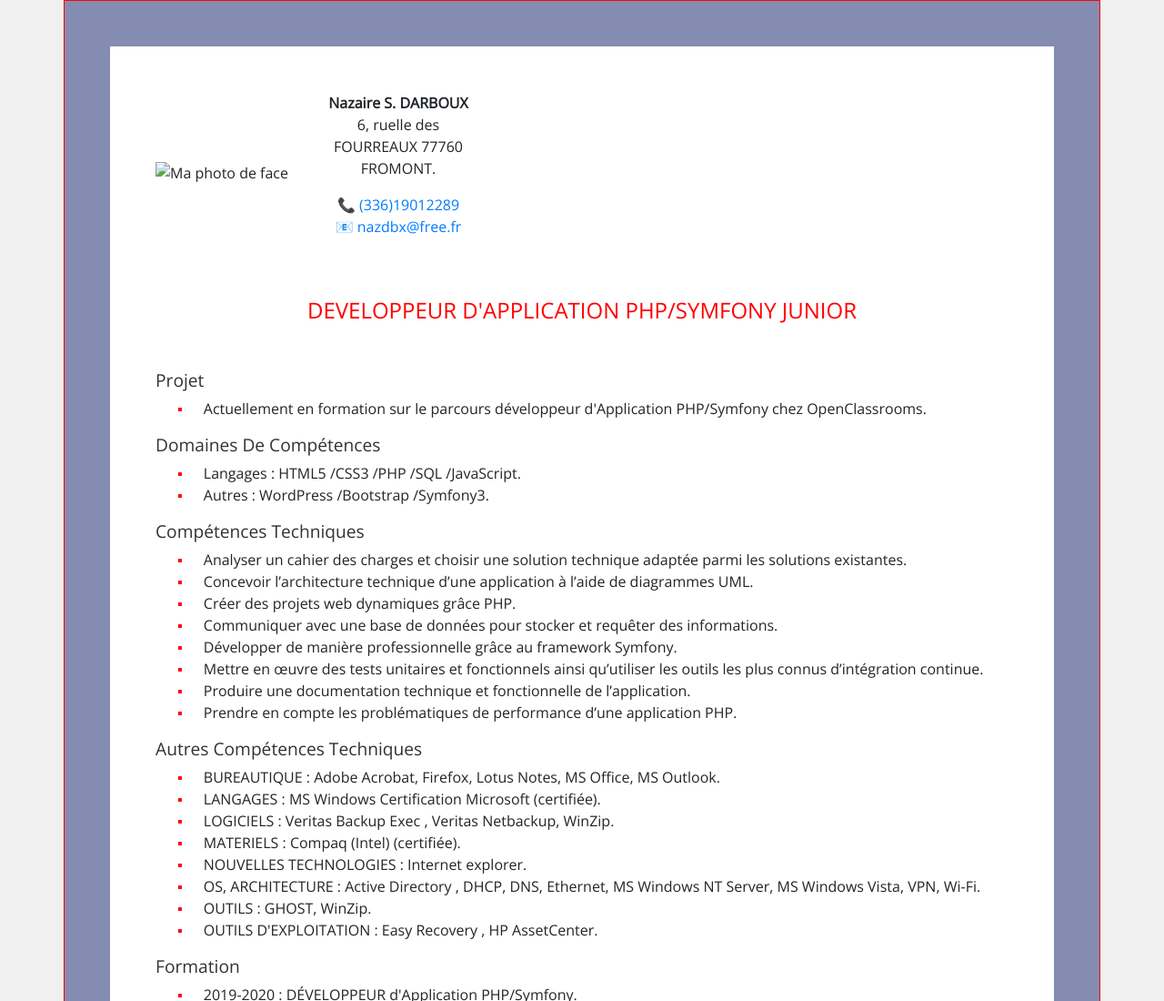
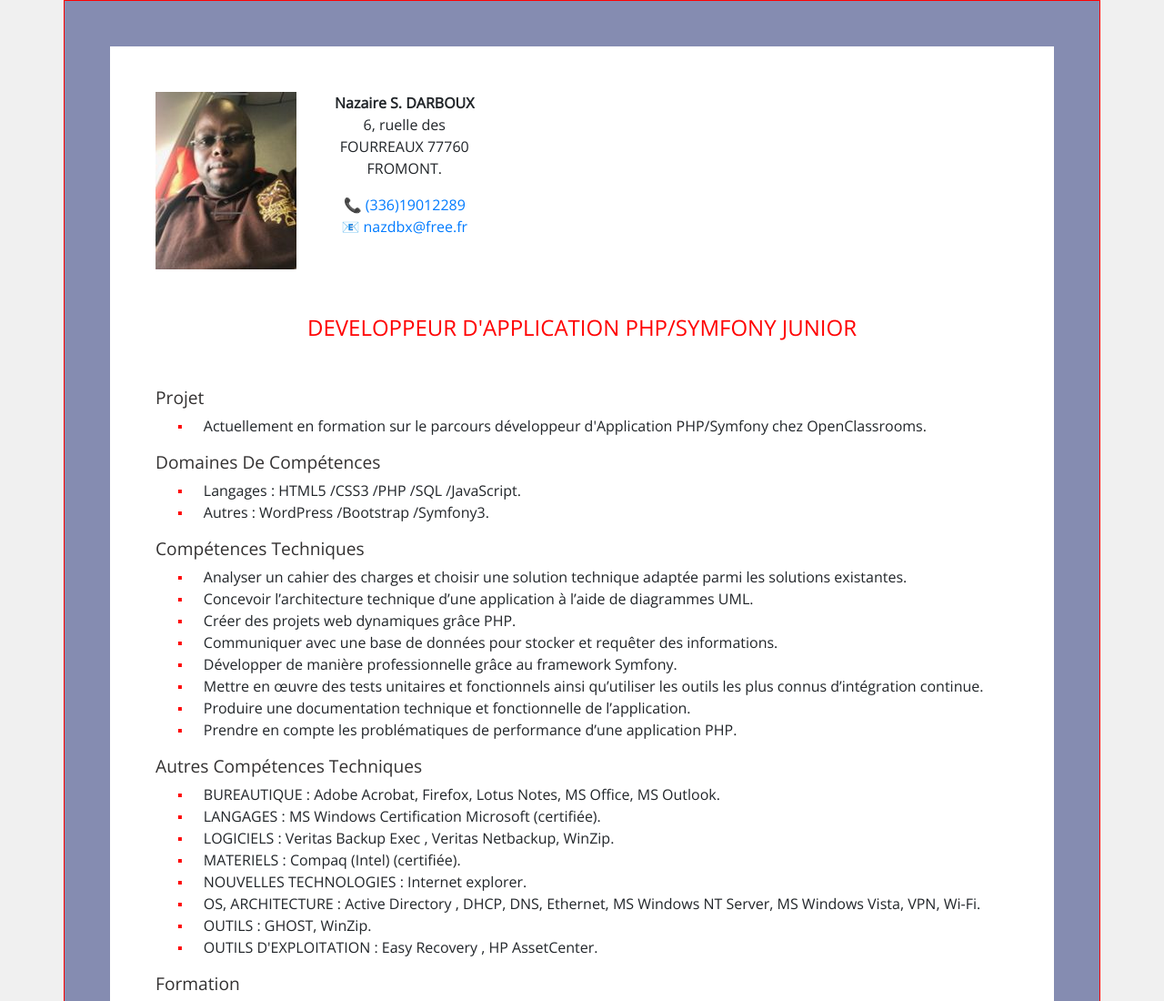
Before and after one commit to studentOCDBX/my_cv.github.io, a plain HTML site: page index.html in a window 1280 px wide. Shown: the top 1100 px of the page at 91% size. Drawn offline with nearby package versions, Linux system fonts and the light colour scheme.

Commit message:
Update index.html

```diff
--- a/index.html
+++ b/index.html
@@ -16,7 +16,7 @@
 			<div class="row main">
 				<header class="row header"><!--debut header -->
 					<div class="col img">
-						<img src="img/photo_de_face.jpg" alt="Ma photo de face" />
+						<img src="photo_de_face.jpg" alt="Ma photo de face" />
 					</div>
 					<address class="col address">
 						<p>
```
